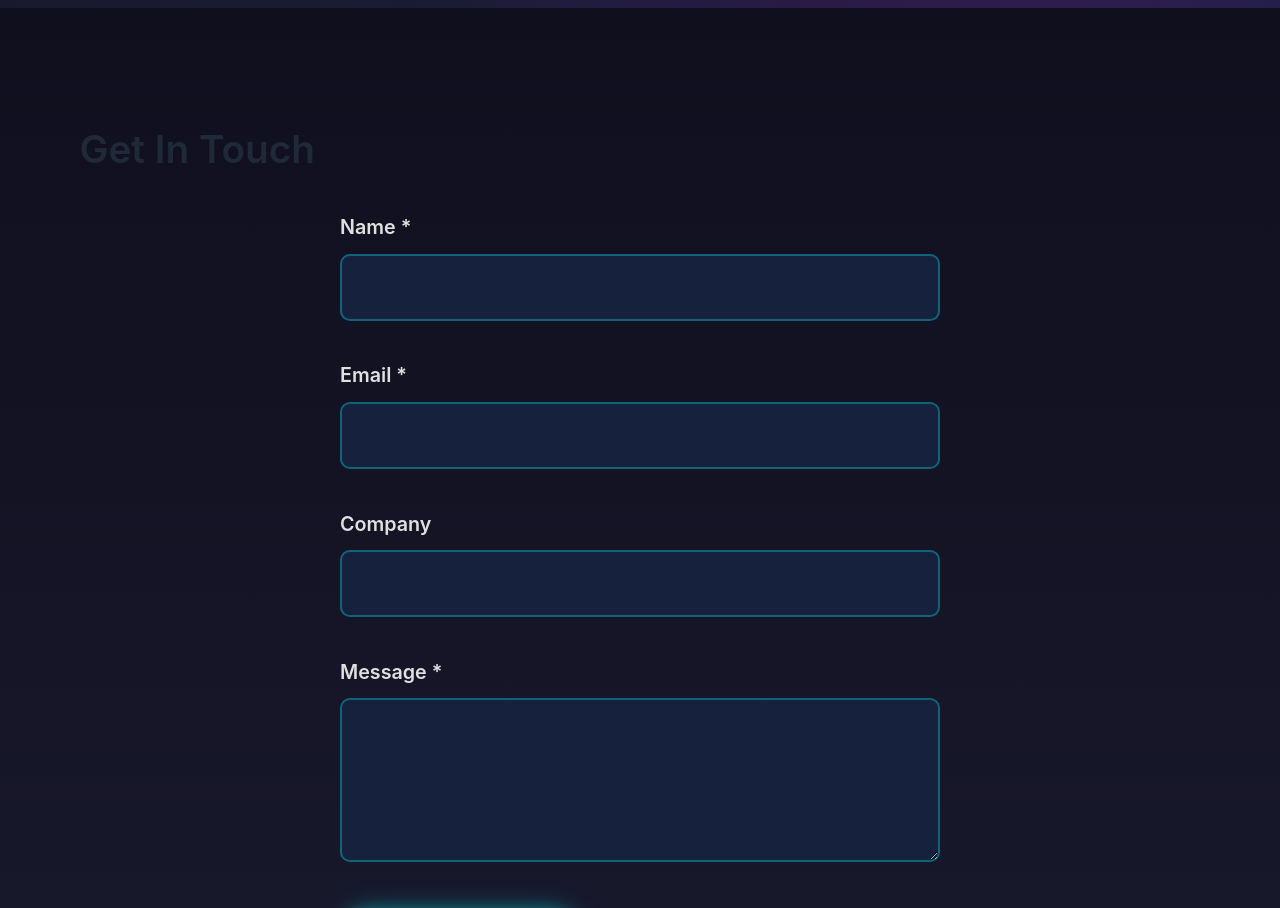
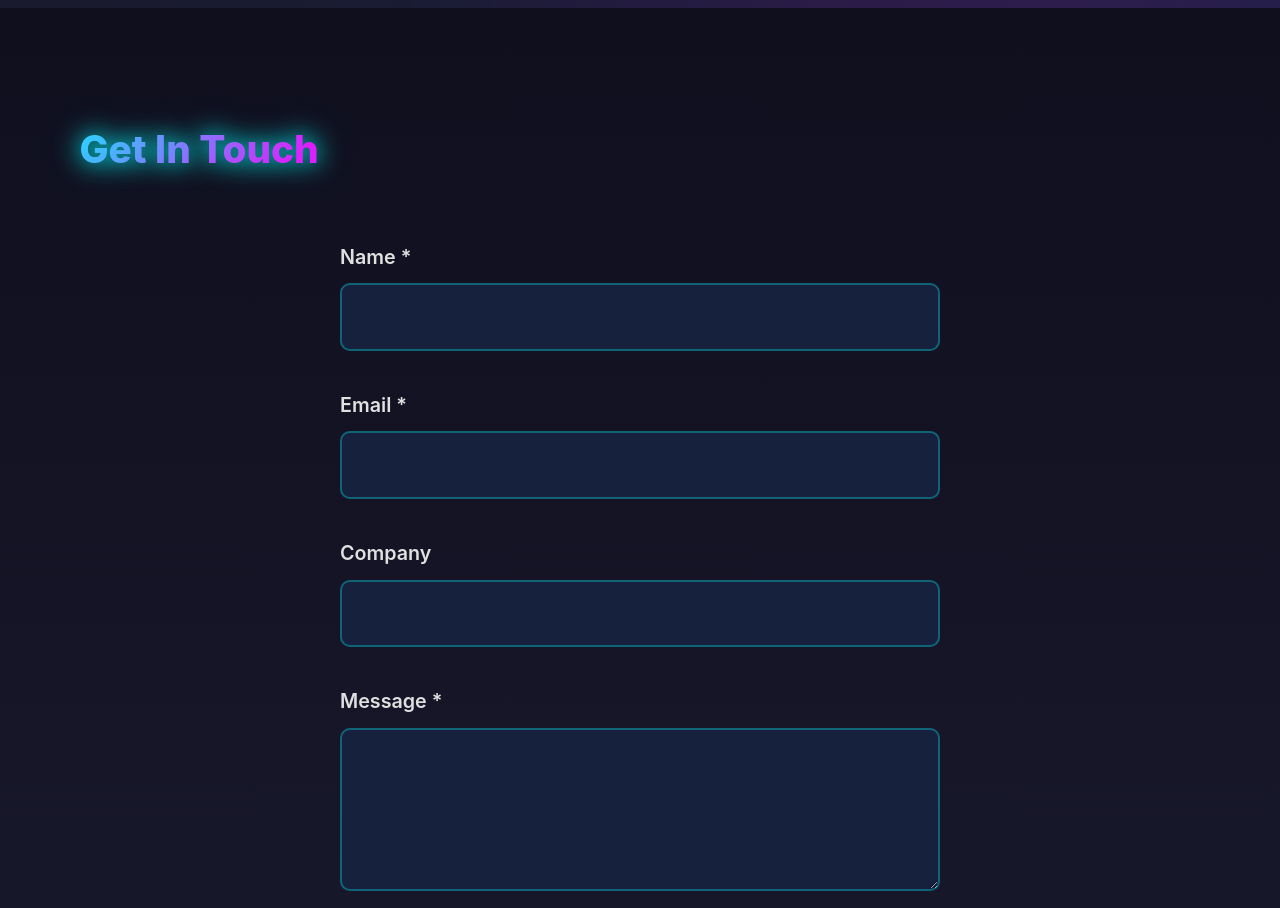
Before and after one commit to AnabhayanA/IS117-Final-Project, a website: page docs/portfolio/index.html in a window 1280 px wide. Shown: the part 5980-6888 px from the top of the page. Drawn offline with Linux system fonts and the light colour scheme; a script that the page names is missing.

Commit message:
Fix contact section heading visibility - add RGB gradient

```diff
--- a/docs/portfolio/styles/portfolio.css
+++ b/docs/portfolio/styles/portfolio.css
@@ -227,7 +227,8 @@
 .section-services h2,
 .section-projects h2,
 .section-testimonials h2,
-.section-consultation h2 {
+.section-consultation h2,
+.section-contact h2 {
     position: relative;
     display: inline-block;
     padding-bottom: 0.5rem;
```
